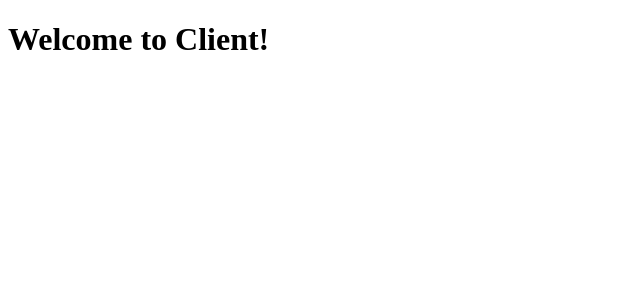
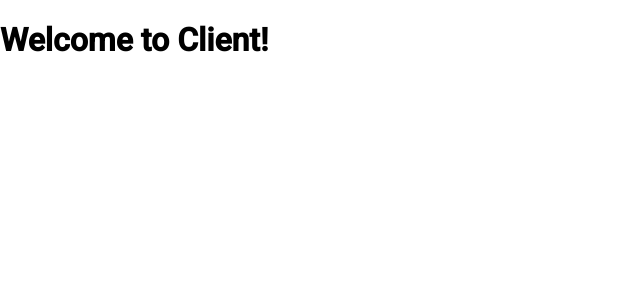
Before and after one commit to JWL0515/cutenet, an Angular app in the folder Client/: page / in a window 1280 px wide. Shown: the top 300 px of the page, without its empty margins (0-640 px from the left). Built offline with nearby package versions, Linux system fonts and the light colour scheme.

Commit message:
add angular material

```diff
--- a/Client/angular.json
+++ b/Client/angular.json
@@ -34,6 +34,7 @@
               }
             ],
             "styles": [
+              "@angular/material/prebuilt-themes/rose-red.css",
               "src/styles.scss"
             ],
             "scripts": [],
@@ -98,6 +99,7 @@
               }
             ],
             "styles": [
+              "@angular/material/prebuilt-themes/rose-red.css",
               "src/styles.scss"
             ],
             "scripts": []
--- a/Client/package.json
+++ b/Client/package.json
@@ -12,10 +12,12 @@
   "private": true,
   "dependencies": {
     "@angular/animations": "^19.1.0",
+    "@angular/cdk": "^19.1.4",
     "@angular/common": "^19.1.0",
     "@angular/compiler": "^19.1.0",
     "@angular/core": "^19.1.0",
     "@angular/forms": "^19.1.0",
+    "@angular/material": "^19.1.4",
     "@angular/platform-browser": "^19.1.0",
     "@angular/platform-browser-dynamic": "^19.1.0",
     "@angular/platform-server": "^19.1.0",
--- a/Client/src/app/app.config.ts
+++ b/Client/src/app/app.config.ts
@@ -3,7 +3,8 @@
 
 import { routes } from './app.routes';
 import { provideClientHydration, withEventReplay } from '@angular/platform-browser';
+import { provideAnimationsAsync } from '@angular/platform-browser/animations/async';
 
 export const appConfig: ApplicationConfig = {
-  providers: [provideZoneChangeDetection({ eventCoalescing: true }), provideRouter(routes), provideClientHydration(withEventReplay())]
+  providers: [provideZoneChangeDetection({ eventCoalescing: true }), provideRouter(routes), provideClientHydration(withEventReplay()), provideAnimationsAsync()]
 };
--- a/Client/src/index.html
+++ b/Client/src/index.html
@@ -6,8 +6,10 @@
   <base href="/">
   <meta name="viewport" content="width=device-width, initial-scale=1">
   <link rel="icon" type="image/x-icon" href="favicon.ico">
+  <link href="https://fonts.googleapis.com/css2?family=Roboto:wght@300;400;500&display=swap" rel="stylesheet">
+  <link href="https://fonts.googleapis.com/icon?family=Material+Icons" rel="stylesheet">
 </head>
-<body>
+<body class="mat-typography">
   <app-root></app-root>
 </body>
 </html>
--- a/Client/src/styles.scss
+++ b/Client/src/styles.scss
@@ -1 +1,4 @@
 /* You can add global styles to this file, and also import other style files */
+
+html, body { height: 100%; }
+body { margin: 0; font-family: Roboto, "Helvetica Neue", sans-serif; }
```
Also changed, not shown: 1 other file (tests, documents, lock files or other folders).
